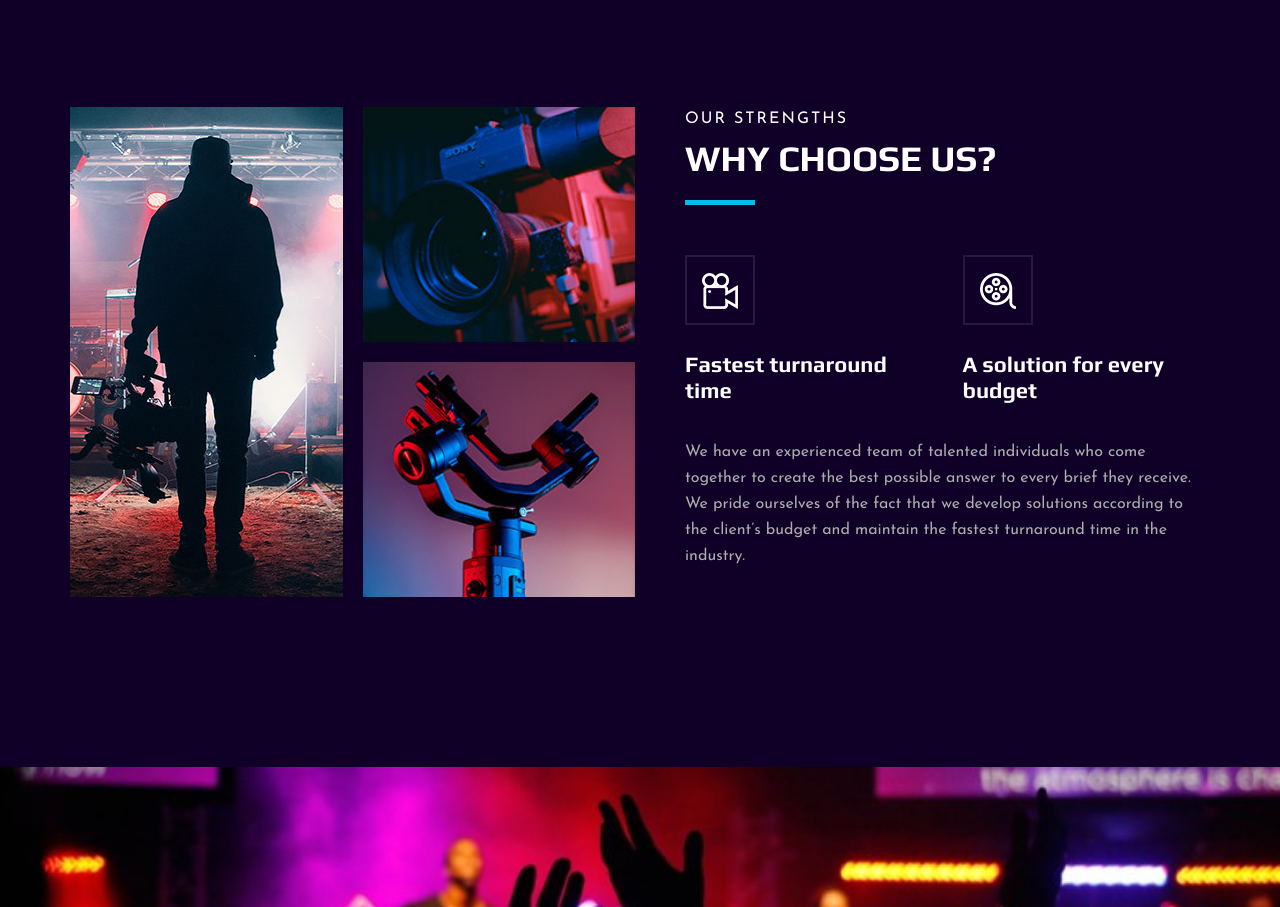
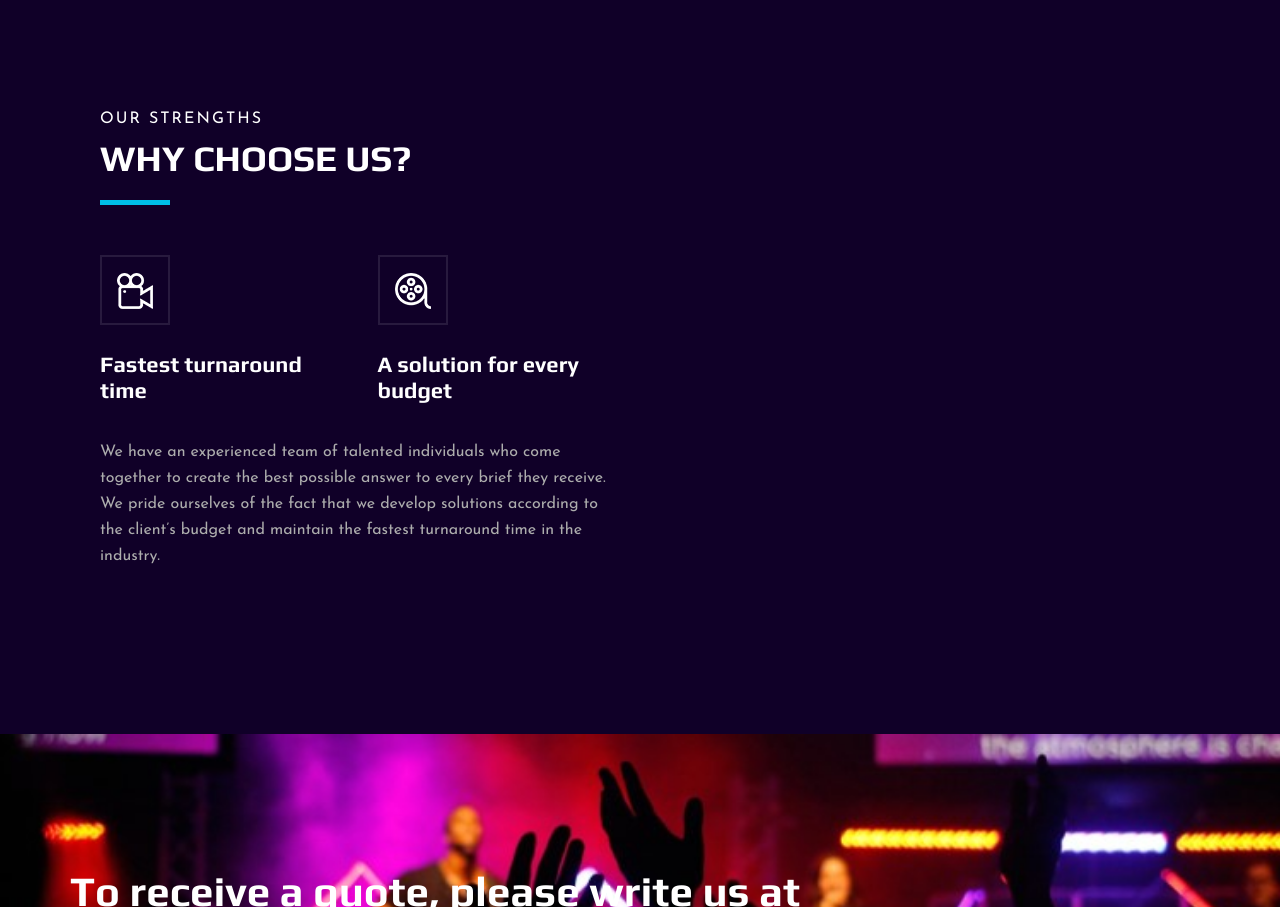
Before and after one commit to SceneCreate/SceneCreate.github.io, a plain HTML site: page index.html in a window 1280 px wide. Shown: the part 2146-3053 px from the top of the page. Drawn offline with Linux system fonts and the light colour scheme.

Commit message:
Update index.html

```diff
--- a/index.html
+++ b/index.html
@@ -242,25 +242,6 @@
         <div class="container">
             <div class="row">
                 <div class="col-lg-6">
-                    <div class="about__pic">
-                        <div class="row">
-                            <div class="col-lg-6 col-md-6 col-sm-6">
-                                <div class="about__pic__item about__pic__item--large set-bg" data-setbg="img/about/about-1.jpg" style="background-image: url(&quot;img/about/about-1.jpg&quot;);"></div>
-                            </div>
-                            <div class="col-lg-6 col-md-6 col-sm-6">
-                                <div class="row">
-                                    <div class="col-lg-12">
-                                        <div class="about__pic__item set-bg" data-setbg="img/about/about-2.jpg" style="background-image: url(&quot;img/about/about-2.jpg&quot;);"></div>
-                                    </div>
-                                    <div class="col-lg-12">
-                                        <div class="about__pic__item set-bg" data-setbg="img/about/about-3.jpg" style="background-image: url(&quot;img/about/about-3.jpg&quot;);"></div>
-                                    </div>
-                                </div>
-                            </div>
-                        </div>
-                    </div>
-                </div>
-                <div class="col-lg-6">
                     <div class="about__text">
                         <div class="section-title">
                             <span>Our Strengths</span>
```
